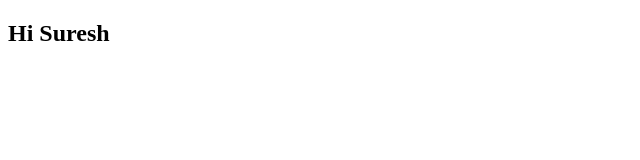
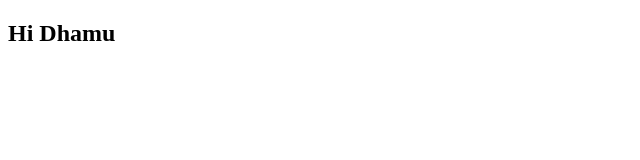
Before and after one commit to GowniRupesh/resume, a plain HTML site: page index.html in a window 1280 px wide. Shown: the full height of the page, 0-640 px from the left. Drawn offline with Linux system fonts and the light colour scheme.

Commit message:
second commit

```diff
--- a/index.html
+++ b/index.html
@@ -5,6 +5,6 @@
     <title></title>
   </head>
   <body>
-    <h2>Hi Suresh</h2>
+    <h2>Hi Dhamu</h2>
   </body>
 </html>
```
